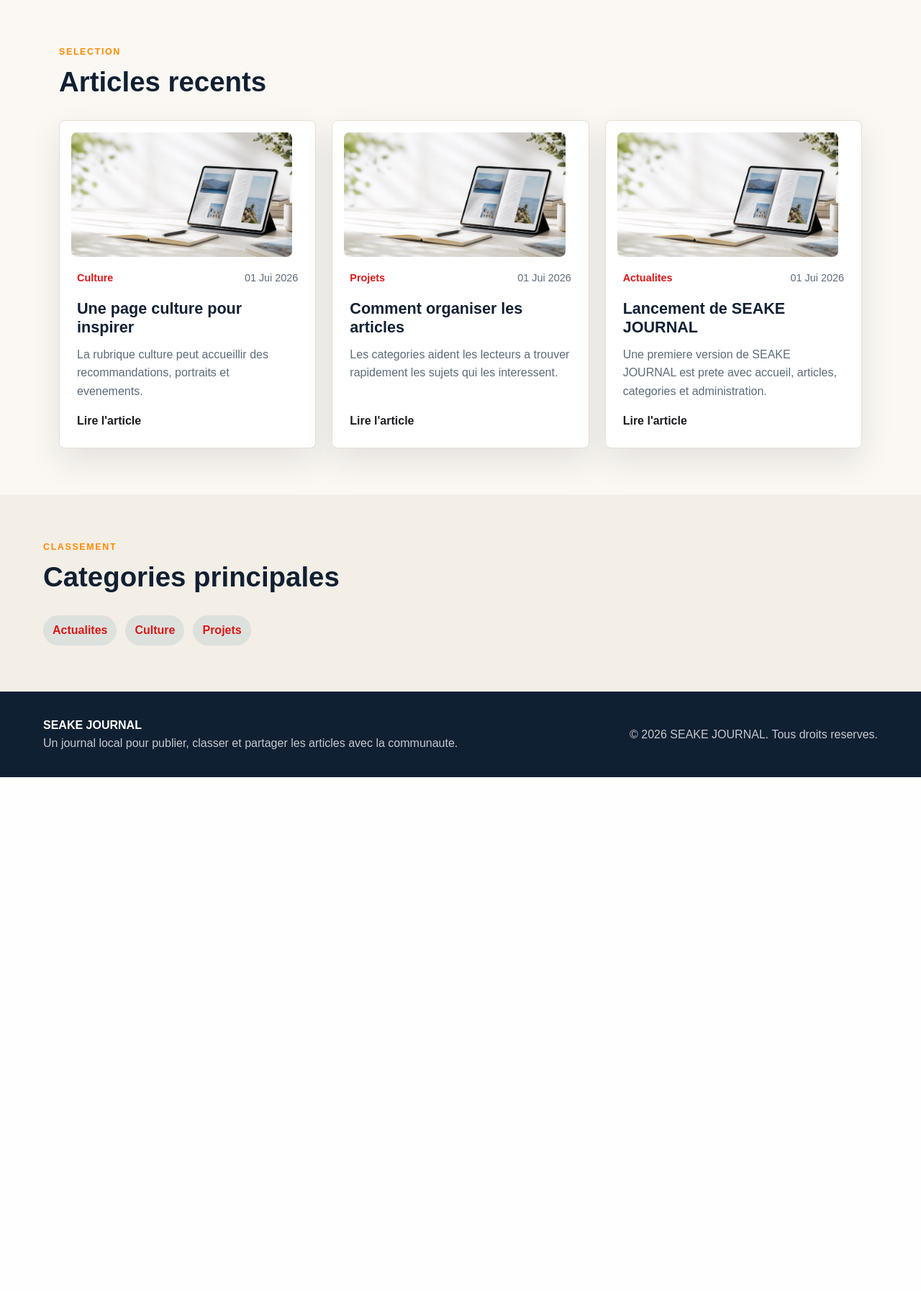
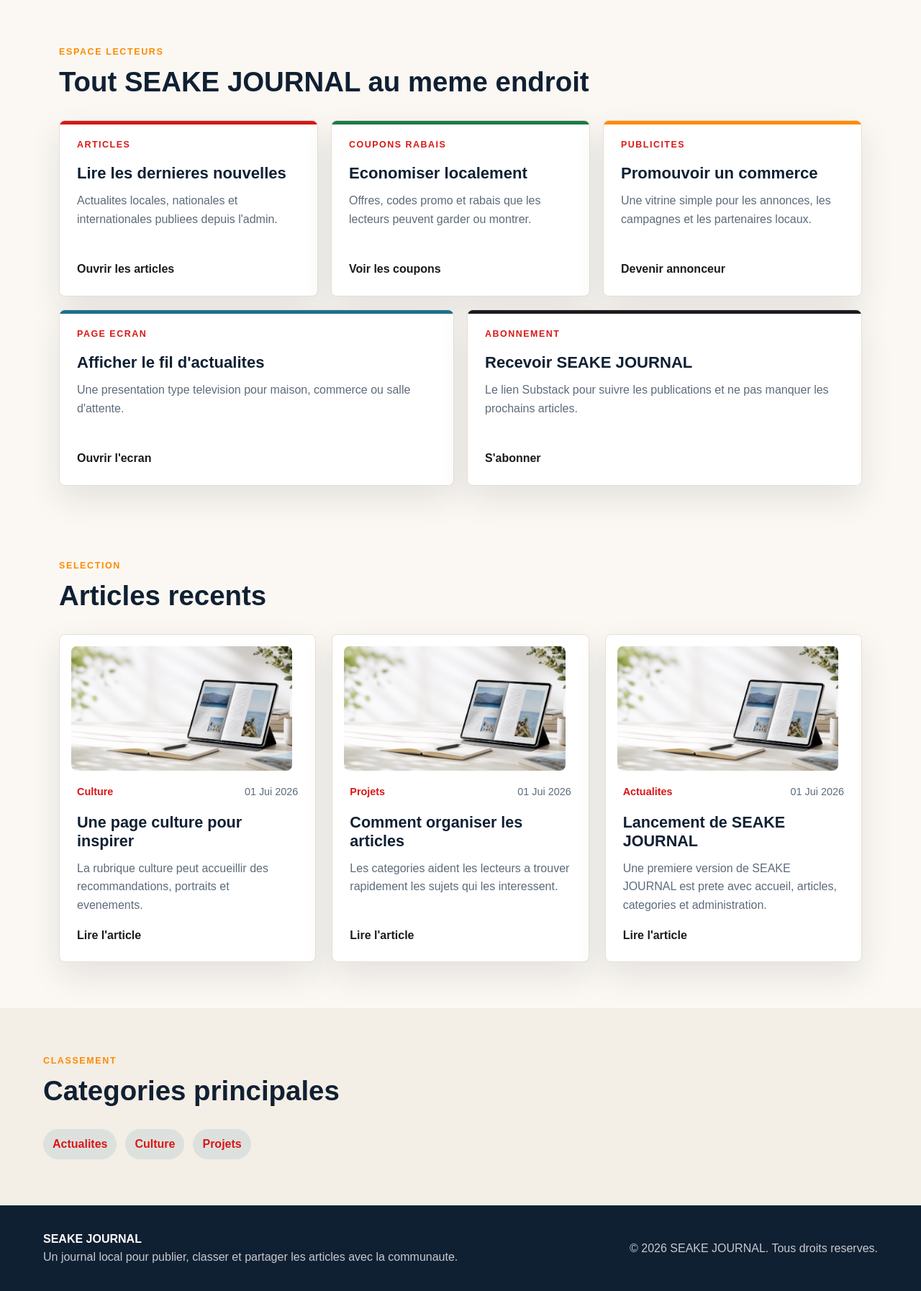
Before and after one commit to 1234jASKET/seake, a Django app: page / in a window 1280 px wide. Shown: the part 755-2549 px from the top of the page at 72% size. Before the commit the page ends 1835 px from the top, so only its background shows below. Run offline with Django 5.2, Linux system fonts and the light colour scheme; data comes from the database, SQL or seed files in the repository.

Commit message:
Refine screen display and homepage sections

```diff
--- a/static/css/style.css
+++ b/static/css/style.css
@@ -246,6 +246,92 @@ p {
 .section-heading h2 {
     font-size: clamp(1.8rem, 3vw, 2.6rem);
     line-height: 1.1;
+}
+
+.home-dashboard {
+    padding-bottom: 38px;
+}
+
+.home-feature-grid {
+    display: grid;
+    gap: 18px;
+    grid-template-columns: repeat(6, minmax(0, 1fr));
+}
+
+.home-feature-card {
+    background: var(--white);
+    border: 1px solid var(--line);
+    border-radius: 8px;
+    box-shadow: var(--shadow);
+    display: flex;
+    flex-direction: column;
+    min-height: 245px;
+    overflow: hidden;
+    padding: 24px;
+    position: relative;
+}
+
+.home-feature-card::before {
+    content: "";
+    height: 5px;
+    inset: 0 0 auto;
+    position: absolute;
+}
+
+.home-feature-card span {
+    color: var(--brand);
+    font-size: .78rem;
+    font-weight: 900;
+    letter-spacing: .12em;
+    margin-bottom: 16px;
+    text-transform: uppercase;
+}
+
+.home-feature-card h3 {
+    font-size: 1.38rem;
+    line-height: 1.18;
+    margin-bottom: 12px;
+}
+
+.home-feature-card p {
+    color: var(--muted);
+    margin-bottom: 24px;
+}
+
+.home-feature-card strong {
+    color: var(--brand-dark);
+    margin-top: auto;
+}
+
+.feature-articles,
+.feature-coupons,
+.feature-publicite {
+    grid-column: span 2;
+}
+
+.feature-ecran,
+.feature-abonnement {
+    grid-column: span 3;
+}
+
+.feature-articles::before {
+    background: var(--brand);
+}
+
+.feature-coupons::before {
+    background: #1f7a49;
+}
+
+.feature-publicite::before {
+    background: var(--accent);
+}
+
+.feature-ecran::before {
+    background: #1f6f8b;
+}
+
+.feature-abonnement::before {
+    background: var(--brand-dark);
 }
 
 .article-grid {
--- a/templates/accueil.html
+++ b/templates/accueil.html
@@ -9,11 +9,50 @@
         <img class="hero-logo" src="{% static 'img/logo.png' %}" alt="SEAKE JOURNAL">
         <p class="eyebrow">Votre journal local</p>
         <h1>Bienvenue dans SEAKE JOURNAL</h1>
-        <p>Decouvrez les articles, les categories et les actualites de votre journal dans une interface claire, moderne et prete pour l'impression.</p>
+        <p>Articles, coupons, publicites et fil d'actualites en continu pour informer la communaute et garder les lecteurs engages.</p>
         <div class="hero-actions">
             <a class="button primary" href="{% url 'articles' %}">Lire les articles</a>
-            <a class="button secondary" href="{% url 'impression' %}">Voir la version impression</a>
+            <a class="button secondary" href="https://www.seakejournal.com/">S'abonner</a>
         </div>
+    </div>
+</section>
+
+<section class="section home-dashboard" aria-label="Services SEAKE JOURNAL">
+    <div class="section-heading">
+        <p class="eyebrow">Espace lecteurs</p>
+        <h2>Tout SEAKE JOURNAL au meme endroit</h2>
+    </div>
+    <div class="home-feature-grid">
+        <a class="home-feature-card feature-articles" href="{% url 'articles' %}">
+            <span>Articles</span>
+            <h3>Lire les dernieres nouvelles</h3>
+            <p>Actualites locales, nationales et internationales publiees depuis l'admin.</p>
+            <strong>Ouvrir les articles</strong>
+        </a>
+        <a class="home-feature-card feature-coupons" href="{% url 'coupons' %}">
+            <span>Coupons rabais</span>
+            <h3>Economiser localement</h3>
+            <p>Offres, codes promo et rabais que les lecteurs peuvent garder ou montrer.</p>
+            <strong>Voir les coupons</strong>
+        </a>
+        <a class="home-feature-card feature-publicite" href="{% url 'publicite' %}">
+            <span>Publicites</span>
+            <h3>Promouvoir un commerce</h3>
+            <p>Une vitrine simple pour les annonces, les campagnes et les partenaires locaux.</p>
+            <strong>Devenir annonceur</strong>
+        </a>
+        <a class="home-feature-card feature-ecran" href="{% url 'ecran_actualites' %}">
+            <span>Page ecran</span>
+            <h3>Afficher le fil d'actualites</h3>
+            <p>Une presentation type television pour maison, commerce ou salle d'attente.</p>
+            <strong>Ouvrir l'ecran</strong>
+        </a>
+        <a class="home-feature-card feature-abonnement" href="https://www.seakejournal.com/">
+            <span>Abonnement</span>
+            <h3>Recevoir SEAKE JOURNAL</h3>
+            <p>Le lien Substack pour suivre les publications et ne pas manquer les prochains articles.</p>
+            <strong>S'abonner</strong>
+        </a>
     </div>
 </section>
 
```
Also changed, not shown: other parts of static/css/style.css (+31 -4 lines), templates/ecran_actualites.html (+44 -24 lines).
